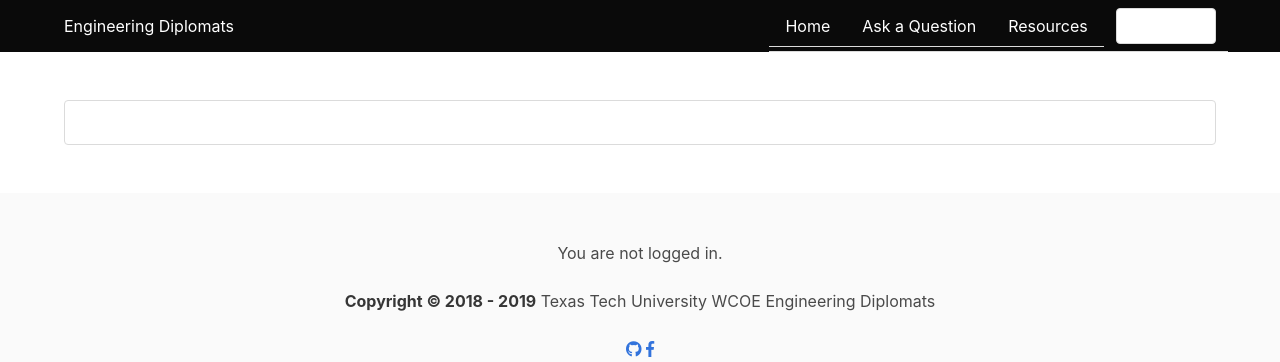
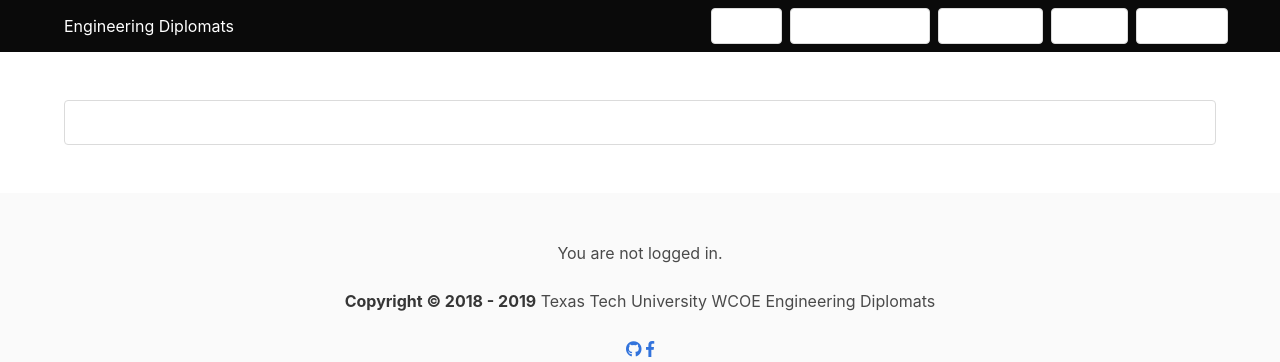
Before and after one commit to swoldemi/engineeringdiplomats.org, a Flask app: page /login in a window 1280 px wide. Shown: the top 362 px of the page. Run offline with Flask 2, Linux system fonts and the light colour scheme; some libraries are stand-ins or nearby versions.

Commit message:
Remove unordered list
Use buttons instead

```diff
--- a/engineering_diplomats/views/templates/_partials/_nav.jinja2
+++ b/engineering_diplomats/views/templates/_partials/_nav.jinja2
@@ -13,35 +13,30 @@
             </div>
             <div id="navbarMenu" class="navbar-menu">
                 <div class="navbar-end">
-                    <div class="tabs is-right">
-                        <ul>
-                            <li class="{{'is-active' if request.url_rule.endpoint == 'index' }}">
-                                <a class="navbar-item has-text-white" href="{{ url_for('index') }}">Home</a>
-                            </li>
-                            <li class="{{'is-active' if request.url_rule.endpoint == 'ask' }}">
-                                <a class="navbar-item has-text-white" href="{{ url_for('ask') }}">Ask a Question</a>
-                            </li>
-                            <li class="{{'is-active' if request.url_rule.endpoint == 'resources' }}">
-                                <a class="navbar-item has-text-white" href="{{ url_for('resources') }}">Resources</a>
-                            </li>
-                            <span class="navbar-item">
+                    <div class="buttons">
+                        <a class="navbar-item button has-text-white {{'is-active' if request.url_rule.endpoint == 'index' }}"
+                            href="{{ url_for('index') }}">Home</a>
+                        <a class="navbar-item button has-text-white {{'is-active' if request.url_rule.endpoint == 'ask' }}"
+                            href="{{ url_for('ask') }}">Ask a Question</a>
+                        <a class="navbar-item button has-text-white {{'is-active' if request.url_rule.endpoint == 'resources' }}"
+                            href="{{ url_for('resources') }}">Resources</a>
+                        <a class="navbar-item button has-text-white {{'is-active' if request.url_rule.endpoint == 'events' }}"
+                            href="{{ url_for('events') }}">Events</a>
                         {% if "user" in session -%}
-                                <a class="button has-text-white is-ttu-red" href="{{ url_for('logout') }}">
+                        <a class="navbar-item button has-text-white is-ttu-red" href="{{ url_for('logout') }}">
                             <span class="icon">
                                 <i class="fa fa-sign-out-alt"></i>
                             </span>
                             <span>Log out</span>
                         </a>
                         {%- else -%}
-                                <a class="button has-text-white is-ttu-red" href="{{ url_for('login') }}">
+                        <a class="navbar-item button has-text-white is-ttu-red" href="{{ url_for('login') }}">
                             <span class="icon">
                                 <i class="fa fa-sign-in-alt"></i>
                             </span>
                             <span>Log in</span>
                         </a>
                         {%- endif %}
-                            </span>
-                        </ul>
                     </div>
                 </div>
             </div>
```
Lines whose indentation alone changed are shown as unchanged.
